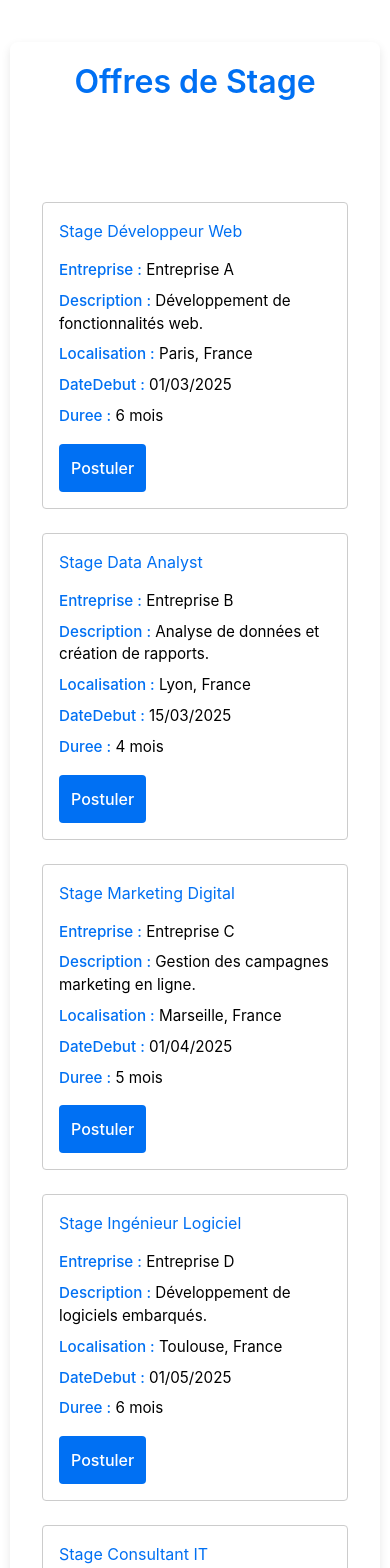
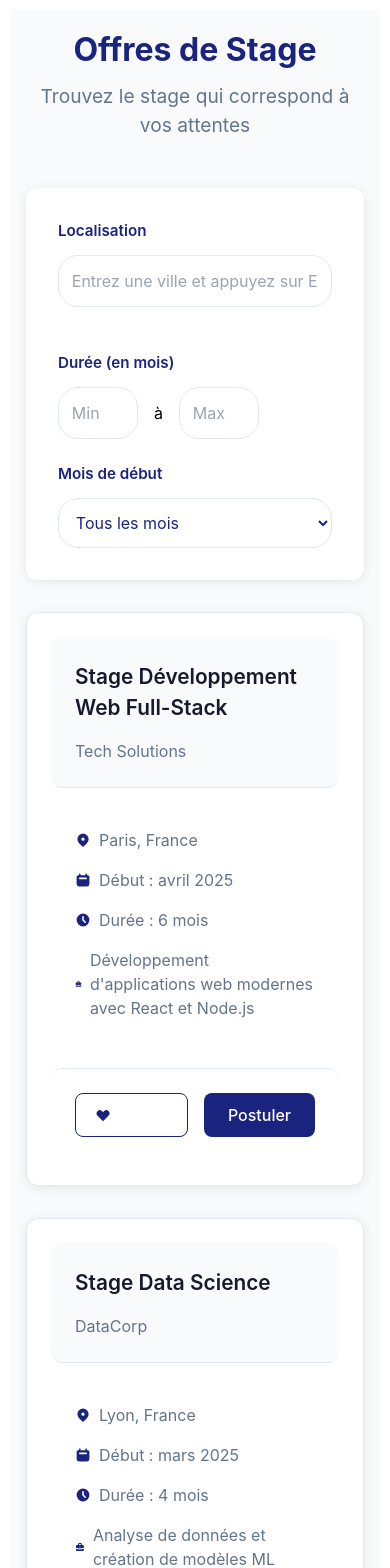
Before and after one commit to CES-OFFRES-Team/CES-OFFRES, a Next.js app: page /Offres in a window 390 px wide. Shown: the top 1568 px of the page. Built offline with nearby package versions, Linux system fonts and the light colour scheme.

Commit message:
Nouveau style offres

```diff
--- a/src/app/Offres/Offres.css
+++ b/src/app/Offres/Offres.css
@@ -193,113 +193,236 @@ ul {
 
 /* Style principal du conteneur */
 .offres-container {
+    min-height: 100vh;
+    background-color: #f8fafc;
+    padding: 2rem;
+}
+
+/* Titre de la page */
+.offres-header {
+    max-width: 1400px;
+    margin: 0 auto 3rem auto;
+    text-align: center;
+}
+
+.offres-header h1 {
+    color: #1a237e;
+    font-size: 2.5rem;
+    margin-bottom: 0.5rem;
+    font-weight: 700;
+}
+
+.offres-header p {
+    color: #64748b;
+    font-size: 1.2rem;
+}
+
+/* Filtres des offres */
+.offres-filters {
+    max-width: 1400px;
+    margin: 0 auto 2rem auto;
+    background: white;
+    padding: 2rem;
+    border-radius: 12px;
+    box-shadow: 0 2px 12px rgba(0, 0, 0, 0.08);
+}
+
+.filters-grid {
+    display: grid;
+    grid-template-columns: repeat(auto-fit, minmax(250px, 1fr));
+    gap: 1.5rem;
+}
+
+.filter-item {
+    display: flex;
+    flex-direction: column;
+    gap: 0.8rem;
+}
+
+.filter-item label {
+    color: #1a237e;
+    font-weight: 600;
+    font-size: 0.95rem;
+}
+
+.filter-chips {
+    display: flex;
+    flex-wrap: wrap;
+    gap: 0.5rem;
+    margin-top: 0.5rem;
+}
+
+.filter-chip {
+    background: #e3f2fd;
+    color: #1a237e;
+    padding: 0.4rem 0.8rem;
+    border-radius: 20px;
+    font-size: 0.9rem;
+    display: flex;
+    align-items: center;
+    gap: 0.5rem;
+    cursor: pointer;
+    transition: all 0.2s ease;
+}
+
+.filter-chip:hover {
+    background: #bbdefb;
+}
+
+.filter-chip button {
+    background: none;
+    border: none;
+    color: #1a237e;
+    cursor: pointer;
+    padding: 0;
+    display: flex;
+    align-items: center;
+}
+
+.duration-inputs {
+    display: flex;
+    gap: 1rem;
+    align-items: center;
+}
+
+.duration-inputs input {
+    width: 80px;
+}
+
+.month-select {
+    padding: 0.8rem;
+    border: 1px solid #e2e8f0;
+    border-radius: 8px;
+    font-size: 1rem;
+    color: #1a237e;
+    background-color: white;
+    cursor: pointer;
+    transition: all 0.2s ease;
+}
+
+.month-select:hover {
+    border-color: #1a237e;
+}
+
+.filter-input {
+    padding: 0.8rem;
+    border: 1px solid #e2e8f0;
+    border-radius: 8px;
+    font-size: 1rem;
+    transition: all 0.2s ease;
+}
+
+.filter-input:focus {
+    outline: none;
+    border-color: #1a237e;
+    box-shadow: 0 0 0 2px rgba(26, 35, 126, 0.1);
+}
+
+/* Modifier la grille des offres */
+.offres-grid {
+    max-width: 1400px;
+    margin: 0 auto;
+    display: grid;
+    grid-template-columns: repeat(auto-fill, minmax(350px, 1fr));
+    gap: 2rem;
+}
+
+/* Ajuster le style des cartes d'offres */
+.offre-card {
+    background: white;
+    border-radius: 12px;
+    box-shadow: 0 2px 12px rgba(0, 0, 0, 0.08);
+    transition: all 0.2s ease;
+    border: 1px solid #e2e8f0;
+    overflow: hidden;
+}
+
+.offre-card:hover {
+    transform: translateY(-4px);
+    box-shadow: 0 8px 16px rgba(0, 0, 0, 0.12);
+    border-color: #1a237e;
+}
+
+/* En-tête de l'offre */
+.offre-header {
+    padding: 1.5rem;
+    border-bottom: 1px solid #e2e8f0;
+    background: #f8fafc;
+}
+
+.offre-title {
+    color: #1a237e;
+    font-size: 1.3rem;
+    font-weight: 600;
+    margin-bottom: 0.5rem;
+}
+
+.offre-company {
+    color: #64748b;
+    font-size: 1rem;
+}
+
+/* Contenu de l'offre */
+.offre-content {
+    padding: 1.5rem;
+}
+
+.offre-details {
     display: flex;
     flex-direction: column;
     gap: 1rem;
-    max-width: 600px;
-    margin: 0 auto;
-    padding: 2rem;
-    background-color: var(--background);
-    border-radius: 8px;
-    box-shadow: 0 4px 10px rgba(0, 0, 0, 0.1);
+    margin-bottom: 1.5rem;
 }
 
-/* Titre de la page */
-.page-title {
-    margin-bottom: 2rem;
-    text-align: center;
-    color: var(--primary);
-    font-size: 2rem;
-    font-weight: 600;
+.detail-item {
+    display: flex;
+    align-items: center;
+    gap: 0.5rem;
+    color: #64748b;
 }
 
-/* Modifier la grille des offres pour un affichage en colonne */
-.offres-grid {
-    display: flex;
-    flex-direction: column;
-    gap: 1.5rem;
+.detail-item svg {
+    color: #1a237e;
 }
 
-/* Ajuster le style des cartes d'offres */
-.offre {
-    padding: 1rem;
-    border: 1px solid #ccc;
-    border-radius: 4px;
-    background-color: var(--background);
-    transition: border-color 0.3s ease;
+/* Actions de l'offre */
+.offre-actions {
+    display: flex;
+    gap: 1rem;
+    padding: 1.5rem;
+    border-top: 1px solid #e2e8f0;
 }
 
-.offre:hover {
-    border-color: var(--primary);
+.btn {
+    padding: 0.6rem 1.2rem;
+    border-radius: 8px;
+    font-weight: 500;
+    cursor: pointer;
+    transition: all 0.2s ease;
+    flex: 1;
+    text-align: center;
 }
 
-/* Titre de l'offre */
-.offre h2 {
-    color: var(--primary);
-    margin-bottom: 1rem;
+.btn-primary {
+    background-color: #1a237e;
+    color: white;
+    border: none;
 }
 
-/* Détails de l'offre */
-.offre-details {
-    display: flex;
-    flex-direction: column;
-    gap: 0.5rem;
+.btn-primary:hover {
+    background-color: #283593;
+    transform: translateY(-1px);
 }
 
-.offre-details p {
-    margin: 0;
-    color: var(--foreground);
+.btn-outline {
+    background-color: transparent;
+    border: 1px solid #1a237e;
+    color: #1a237e;
 }
 
-.offre p {
-    margin: 0;
-    color: var(--foreground);
-    font-size: 0.95rem;
-}
-
-.offre strong {
-    color: var(--primary);
-    font-weight: 500;
-}
-
-/* Bouton postuler */
-.postuler-button {
-    background-color: var(--primary);
-    color: white;
-    padding: 0.75rem;
-    border: none;
-    border-radius: 4px;
-    cursor: pointer;
-    transition: background-color 0.3s ease;
-    margin-top: auto;
-    font-weight: 500;
-    font-size: 1rem;
-}
-
-.postuler-button:hover {
-    background-color: var(--primary-dark);
-    transform: translateY(-2px);
-}
-
-/* Ajuster le conteneur principal */
-.offres-form {
-    max-width: 800px;
-    width: 100%;
-    margin: 0 auto;
-    padding: 2rem;
-    background-color: var(--background);
-    border-radius: 8px;
-    box-shadow: 0 4px 10px rgba(0, 0, 0, 0.1);
-    display: flex;
-    flex-direction: column;
-    gap: 1rem;
-}
-
-/* Supprimer les media queries pour la grille car elles ne sont plus nécessaires */
-@media (max-width: 1024px) {
-    .offres-grid {
-        padding: 1.5rem;
-    }
+.btn-outline:hover {
+    background-color: #f8fafc;
+    transform: translateY(-1px);
 }
 
 @media (max-width: 768px) {
@@ -307,18 +430,12 @@ ul {
         padding: 1rem;
     }
 
-    .offres-grid {
-        padding: 1rem;
+    .offres-header h1 {
+        font-size: 2rem;
     }
 
-    .offres-form {
-        padding: 1rem;
-    }
-}
-
-@media (max-width: 480px) {
-    .offre {
-        padding: 1rem;
+    .offres-grid {
+        grid-template-columns: 1fr;
     }
 }
 
--- /dev/null
+++ b/src/app/Offres/components/Filters.js
@@ -0,0 +1,109 @@
+import React, { useState } from 'react';
+import { HiX } from 'react-icons/hi';
+
+export default function Filters({ onFilterChange }) {
+    const [villes, setVilles] = useState([]);
+    const [villeInput, setVilleInput] = useState('');
+    const [duree, setDuree] = useState({ min: '', max: '' });
+    const [moisDebut, setMoisDebut] = useState('');
+
+    const months = [
+        'Janvier', 'Février', 'Mars', 'Avril', 'Mai', 'Juin',
+        'Juillet', 'Août', 'Septembre', 'Octobre', 'Novembre', 'Décembre'
+    ];
+
+    const handleVilleAdd = (e) => {
+        if (e.key === 'Enter' && villeInput.trim()) {
+            if (!villes.includes(villeInput.trim())) {
+                const newVilles = [...villes, villeInput.trim()];
+                setVilles(newVilles);
+                setVilleInput('');
+                onFilterChange('villes', newVilles);
+            }
+        }
+    };
+
+    const handleVilleRemove = (ville) => {
+        const newVilles = villes.filter(v => v !== ville);
+        setVilles(newVilles);
+        onFilterChange('villes', newVilles);
+    };
+
+    const handleDureeChange = (type, value) => {
+        const newDuree = { ...duree, [type]: value };
+        setDuree(newDuree);
+        onFilterChange('duree', newDuree);
+    };
+
+    const handleMoisChange = (e) => {
+        setMoisDebut(e.target.value);
+        onFilterChange('moisDebut', e.target.value);
+    };
+
+    return (
+        <div className="offres-filters">
+            <div className="filters-grid">
+                <div className="filter-item">
+                    <label>Localisation</label>
+                    <input
+                        type="text"
+                        className="filter-input"
+                        value={villeInput}
+                        onChange={(e) => setVilleInput(e.target.value)}
+                        onKeyPress={handleVilleAdd}
+                        placeholder="Entrez une ville et appuyez sur Entrée"
+                    />
+                    <div className="filter-chips">
+                        {villes.map(ville => (
+                            <span key={ville} className="filter-chip">
+                                {ville}
+                                <button onClick={() => handleVilleRemove(ville)}>
+                                    <HiX />
+                                </button>
+                            </span>
+                        ))}
+                    </div>
+                </div>
+
+                <div className="filter-item">
+                    <label>Durée (en mois)</label>
+                    <div className="duration-inputs">
+                        <input
+                            type="number"
+                            className="filter-input"
+                            placeholder="Min"
+                            value={duree.min}
+                            onChange={(e) => handleDureeChange('min', e.target.value)}
+                            min="1"
+                        />
+                        <span>à</span>
+                        <input
+                            type="number"
+                            className="filter-input"
+                            placeholder="Max"
+                            value={duree.max}
+                            onChange={(e) => handleDureeChange('max', e.target.value)}
+                            min={duree.min || "1"}
+                        />
+                    </div>
+                </div>
+
+                <div className="filter-item">
+                    <label>Mois de début</label>
+                    <select
+                        className="month-select"
+                        value={moisDebut}
+                        onChange={handleMoisChange}
+                    >
+                        <option value="">Tous les mois</option>
+                        {months.map((month, index) => (
+                            <option key={month} value={index + 1}>
+                                {month}
+                            </option>
+                        ))}
+                    </select>
+                </div>
+            </div>
+        </div>
+    );
+}
--- a/src/app/Offres/page.js
+++ b/src/app/Offres/page.js
@@ -1,97 +1,139 @@
 "use client";
 
-import React, { useState, memo } from 'react';
+import React, { useState, useEffect } from 'react';
 import { useRouter } from 'next/navigation';
+import { HiLocationMarker, HiCalendar, HiClock, HiBriefcase, HiHeart } from 'react-icons/hi';
+import Filters from './components/Filters';
+import { offresDeStages } from '@/data/offresData';
 import './Offres.css';
 
-// Composant memoïsé pour chaque offre
-const OffreCard = memo(({ offre }) => {
+const formatDate = (dateString) => {
+    const date = new Date(dateString);
+    return date.toLocaleDateString('fr-FR', {
+        month: 'long',
+        year: 'numeric'
+    });
+};
+
+const OffreCard = ({ offre, onFavorite, isFavorite }) => {
     const router = useRouter();
 
     const handlePostuler = () => {
-    // Sauvegarder les offres dans le localStorage pour y accéder dans la page de postulation
-    localStorage.setItem('offresDeStages', JSON.stringify(offresDeStages));
         router.push(`/Offres/postuler/${offre.id}`);
     };
 
     return (
-    <div className="offre">
-      <h2>{offre.titre}</h2>
+        <div className="offre-card">
+            <div className="offre-header">
+                <h2 className="offre-title">{offre.titre}</h2>
+                <div className="offre-company">{offre.entreprise}</div>
+            </div>
+            <div className="offre-content">
                 <div className="offre-details">
-        {Object.entries(offre)
-          .filter(([key]) => key !== 'id' && key !== 'titre')
-          .map(([key, value]) => (
-            <p key={key}>
-              <strong>{key.charAt(0).toUpperCase() + key.slice(1)} :</strong> {value}
-            </p>
-          ))}
+                    <div className="detail-item">
+                        <HiLocationMarker />
+                        <span>{offre.localisation}</span>
                     </div>
-      <button className="postuler-button" onClick={handlePostuler}>
+                    <div className="detail-item">
+                        <HiCalendar />
+                        <span>Début : {formatDate(offre.dateDebut)}</span>
+                    </div>
+                    <div className="detail-item">
+                        <HiClock />
+                        <span>Durée : {offre.duree} mois</span>
+                    </div>
+                    <div className="detail-item">
+                        <HiBriefcase />
+                        <span>{offre.description}</span>
+                    </div>
+                </div>
+            </div>
+            <div className="offre-actions">
+                <button
+                    className={`btn btn-outline ${isFavorite ? 'favorite' : ''}`}
+                    onClick={() => onFavorite(offre.id)}
+                >
+                    <HiHeart />
+                </button>
+                <button className="btn btn-primary" onClick={handlePostuler}>
                     Postuler
                 </button>
             </div>
+        </div>
     );
-});
-
-// Exemple de données d'offres de stages
-const offresDeStages = [
-    {
-        id: 1,
-        titre: 'Stage Développeur Web',
-        entreprise: 'Entreprise A',
-        description: 'Développement de fonctionnalités web.',
-        localisation: 'Paris, France',
-        dateDebut: '01/03/2025',
-        duree: '6 mois'
-    },
-    {
-        id: 2,
-        titre: 'Stage Data Analyst',
-        entreprise: 'Entreprise B',
-        description: 'Analyse de données et création de rapports.',
-        localisation: 'Lyon, France',
-        dateDebut: '15/03/2025',
-        duree: '4 mois'
-    },
-    {
-        id: 3,
-        titre: 'Stage Marketing Digital',
-        entreprise: 'Entreprise C',
-        description: 'Gestion des campagnes marketing en ligne.',
-        localisation: 'Marseille, France',
-        dateDebut: '01/04/2025',
-        duree: '5 mois'
-    },
-    {
-        id: 4,
-        titre: 'Stage Ingénieur Logiciel',
-        entreprise: 'Entreprise D',
-        description: 'Développement de logiciels embarqués.',
-        localisation: 'Toulouse, France',
-        dateDebut: '01/05/2025',
-        duree: '6 mois'
-    },
-    {
-        id: 5,
-        titre: 'Stage Consultant IT',
-        entreprise: 'Entreprise E',
-        description: 'Consulting en technologies de l\'information.',
-        localisation: 'Nantes, France',
-        dateDebut: '15/05/2025',
-        duree: '3 mois'
-    }
-];
+};
 
 export default function Offres() {
+    const [offres, setOffres] = useState(offresDeStages);
+    const [filtres, setFiltres] = useState({
+        villes: [],
+        duree: { min: '', max: '' },
+        moisDebut: ''
+    });
+    const [favoris, setFavoris] = useState([]);
+
+    useEffect(() => {
+        const savedFavoris = localStorage.getItem('favoris');
+        if (savedFavoris) {
+            setFavoris(JSON.parse(savedFavoris));
+        }
+    }, []);
+
+    const handleFiltreChange = (type, value) => {
+        setFiltres(prev => ({
+            ...prev,
+            [type]: value
+        }));
+    };
+
+    const filtrerOffres = () => {
+        return offres.filter(offre => {
+            // Filtre par villes
+            const matchVilles = filtres.villes.length === 0 ||
+                filtres.villes.some(ville =>
+                    offre.localisation.toLowerCase().includes(ville.toLowerCase())
+                );
+
+            // Filtre par durée
+            const dureeMois = parseInt(offre.duree);
+            const matchDuree = (!filtres.duree.min || dureeMois >= parseInt(filtres.duree.min)) &&
+                             (!filtres.duree.max || dureeMois <= parseInt(filtres.duree.max));
+
+            // Filtre par mois de début
+            const moisOffre = new Date(offre.dateDebut).getMonth() + 1;
+            const matchMois = !filtres.moisDebut || moisOffre === parseInt(filtres.moisDebut);
+
+            return matchVilles && matchDuree && matchMois;
+        });
+    };
+
+    const toggleFavori = (offreId) => {
+        const newFavoris = favoris.includes(offreId)
+            ? favoris.filter(id => id !== offreId)
+            : [...favoris, offreId];
+
+        setFavoris(newFavoris);
+        localStorage.setItem('favoris', JSON.stringify(newFavoris));
+    };
+
     return (
-        <div className="center-container">
         <div className="offres-container">
-                <h1 className="page-title">Offres de Stage</h1>
+            <div className="offres-header">
+                <h1>Offres de Stage</h1>
+                <p>Trouvez le stage qui correspond à vos attentes</p>
+            </div>
+
+            <Filters onFilterChange={handleFiltreChange} />
+
             <div className="offres-grid">
-                    {offresDeStages.map((offre) => (
-                        <OffreCard key={offre.id} offre={offre} />
+                {filtrerOffres().map((offre) => (
+                    <OffreCard
+                        key={offre.id}
+                        offre={offre}
+                        onFavorite={toggleFavori}
+                        isFavorite={favoris.includes(offre.id)}
+                    />
                 ))}
-                </div>
             </div>
         </div>
     );
--- a/src/app/dashboard/dashboard.css
+++ b/src/app/dashboard/dashboard.css
@@ -161,6 +161,12 @@
     margin-top: 0.25rem;
 }
 
+.card-icon {
+    width: 24px;
+    height: 24px;
+    color: #1a237e;
+}
+
 @media (max-width: 1024px) {
     .stats-container {
         grid-template-columns: repeat(2, 1fr);
--- /dev/null
+++ b/src/data/offresData.js
@@ -0,0 +1,38 @@
+export const offresDeStages = [
+    {
+        id: 1,
+        titre: 'Stage Développement Web Full-Stack',
+        entreprise: 'Tech Solutions',
+        description: 'Développement d\'applications web modernes avec React et Node.js',
+        localisation: 'Paris, France',
+        dateDebut: '2025-04-01',
+        duree: '6'
+    },
+    {
+        id: 2,
+        titre: 'Stage Data Science',
+        entreprise: 'DataCorp',
+        description: 'Analyse de données et création de modèles ML',
+        localisation: 'Lyon, France',
+        dateDebut: '2025-03-01',
+        duree: '4'
+    },
+    {
+        id: 3,
+        titre: 'Stage DevOps',
+        entreprise: 'Cloud Systems',
+        description: 'Mise en place de pipelines CI/CD et gestion cloud',
+        localisation: 'Bordeaux, France',
+        dateDebut: '2025-05-01',
+        duree: '5'
+    },
+    {
+        id: 4,
+        titre: 'Stage Ingénieur Logiciel',
+        entreprise: 'Entreprise D',
+        description: 'Développement de logiciels embarqués',
+        localisation: 'Toulouse, France',
+        dateDebut: '2025-05-01',
+        duree: '6'
+    }
+];
```
Also changed, not shown: src/app/dashboard/page.js (+9 -7 lines). Lines whose indentation alone changed are shown as unchanged.
